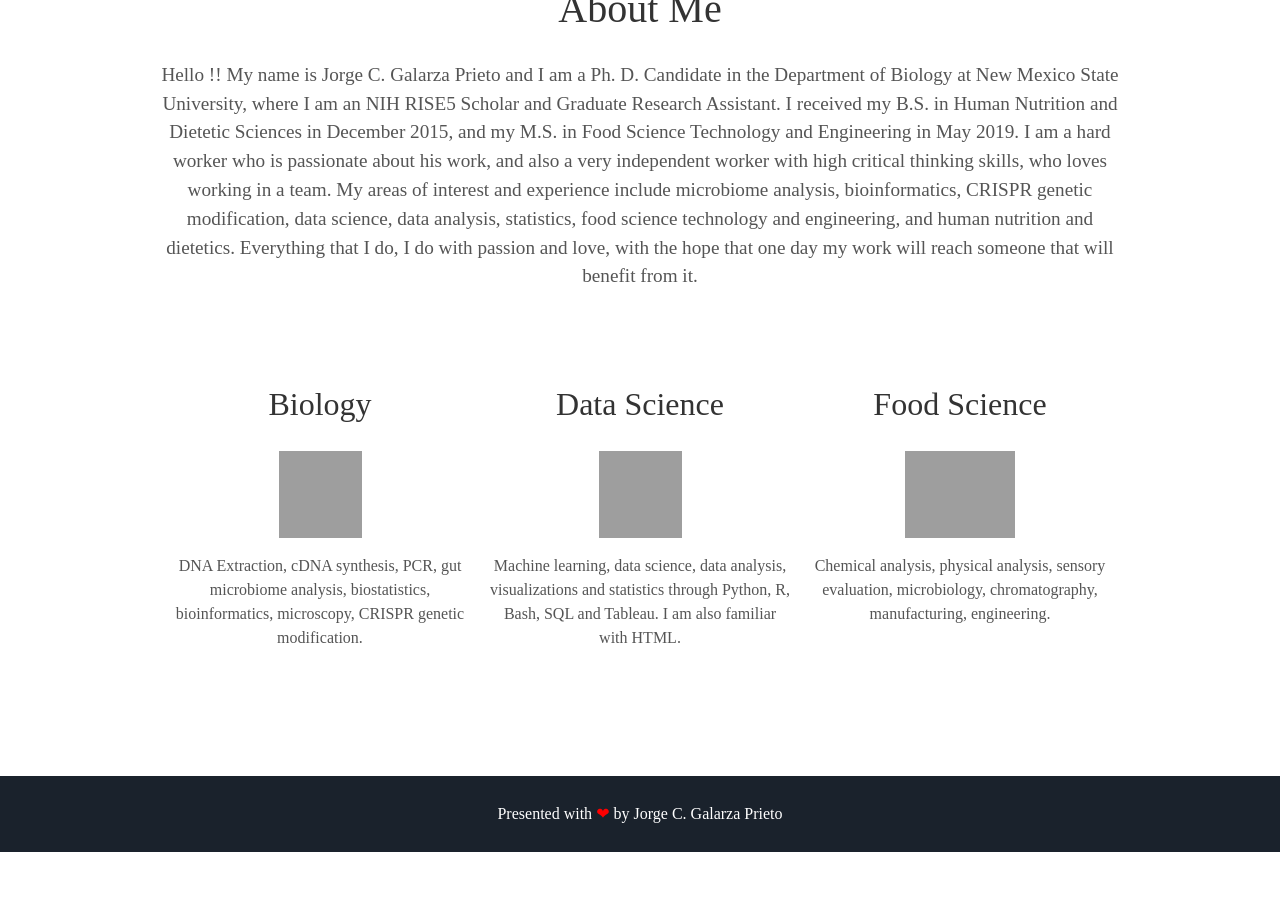
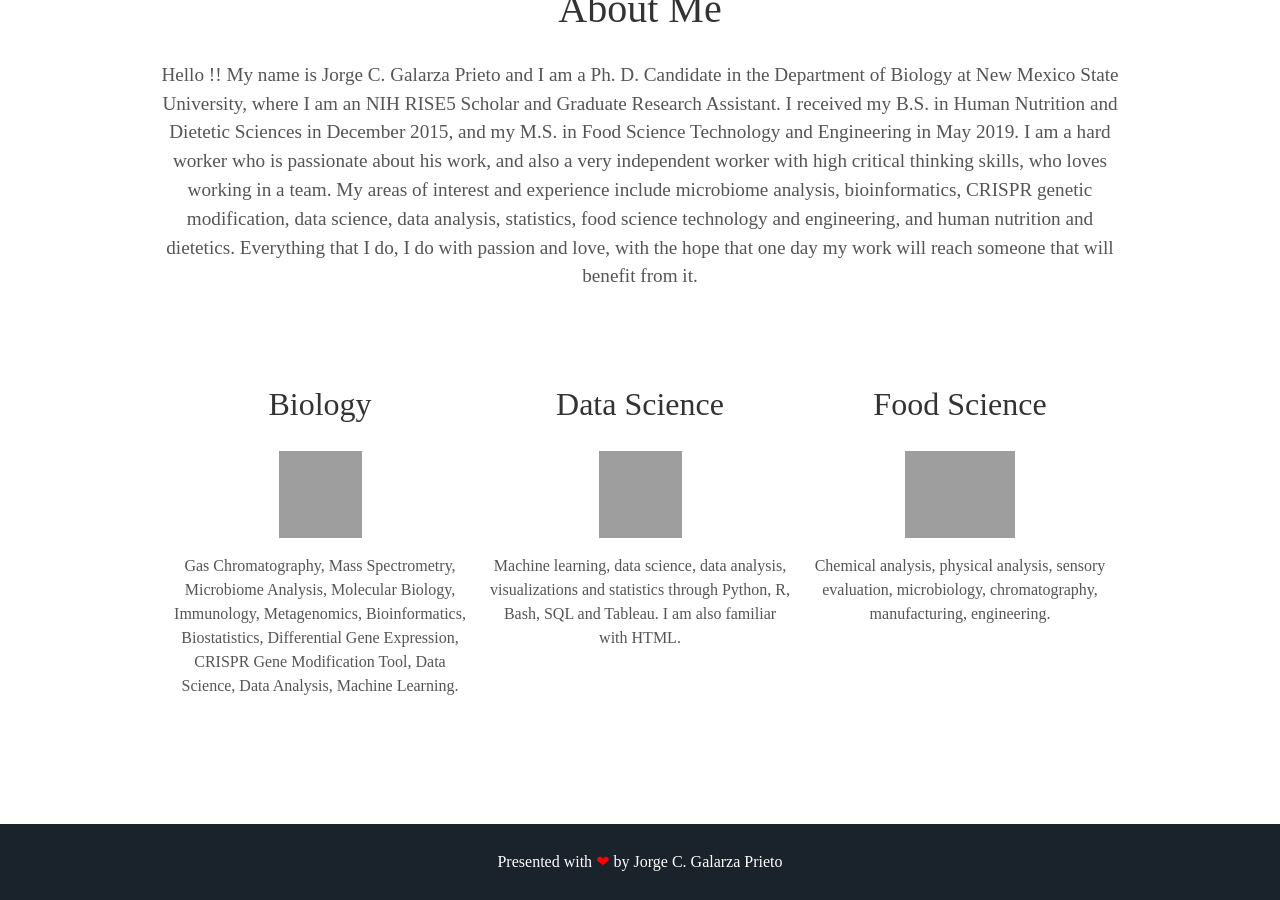
Before and after one commit to jorgegalarza1/jorgegalarza1.github.io, a Jekyll site: the page built from index.html, in a window 1280 px wide and 900 px high, scrolled down 996 px, cut to the strip 0-900 px from the top of the window. Built offline with Jekyll 4.4.1, drawn with Linux system fonts in a browser that asks for light colours; some web fonts are replaced; before the commit the page ends 1848 px from its top, so only the background shows below that; grey boxes are pictures that could not be loaded.

Commit message:
Update about.html

```diff
--- a/_includes/about.html
+++ b/_includes/about.html
@@ -7,7 +7,7 @@
     <h2>Biology</h2>
       <img style="display: block;-webkit-user-select: none;margin: auto;background-color: hsl(0, 0%, 100%);transition: background-color 300ms;" src="https://clipartcraft.com/images/dna-clipart-icon-3.png" width="83" height="87">
     </svg>
-    <p>DNA Extraction, cDNA synthesis, PCR, gut microbiome analysis, biostatistics, bioinformatics, microscopy, CRISPR genetic modification.</p>
+    <p>Gas Chromatography, Mass Spectrometry, Microbiome Analysis, Molecular Biology, Immunology, Metagenomics, Bioinformatics, Biostatistics, Differential Gene Expression, CRISPR Gene Modification Tool, Data Science, Data Analysis, Machine Learning.</p>
   </div>
   <div class="tech">
     <h2>Data Science</h2>
```
